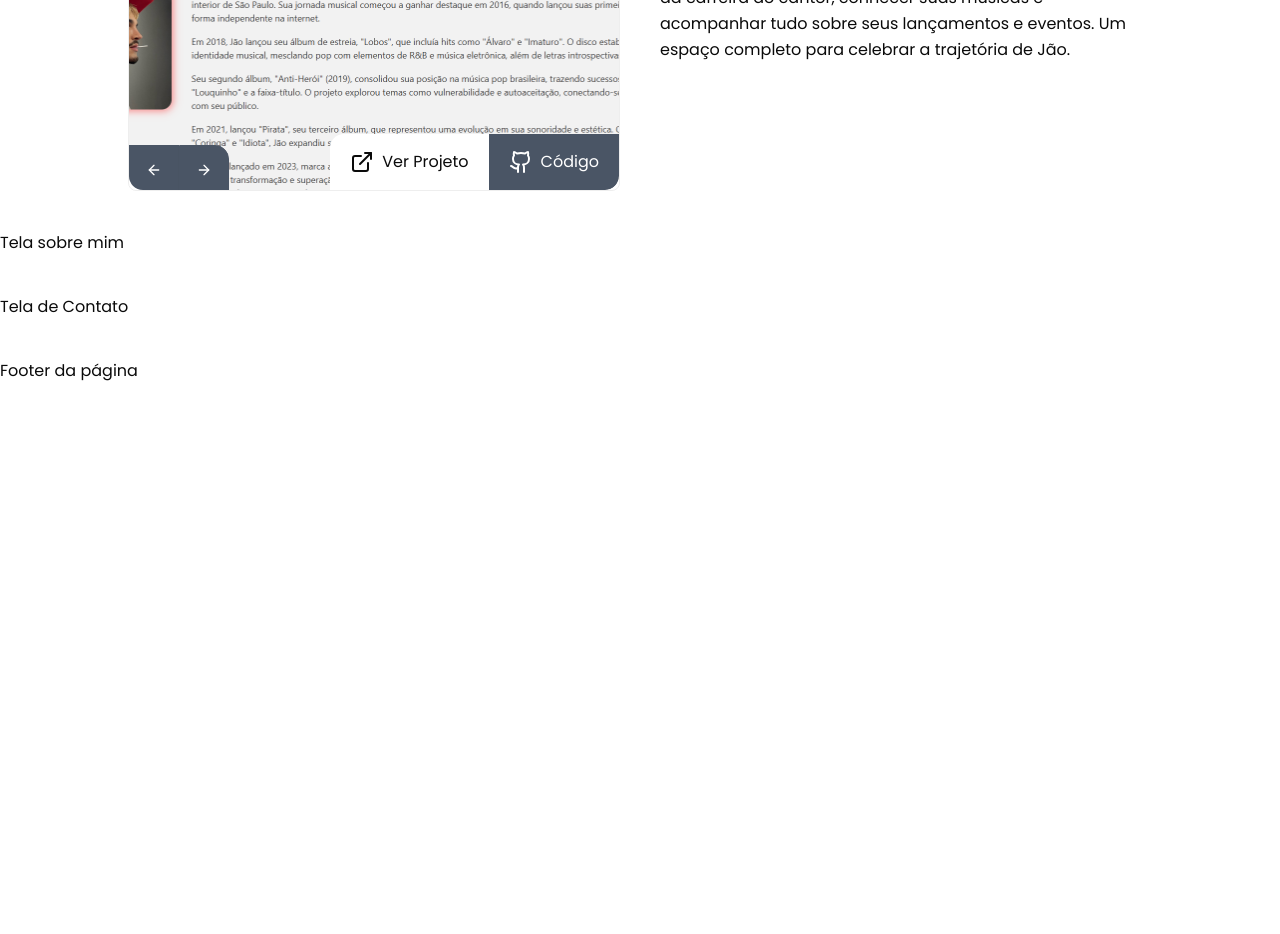
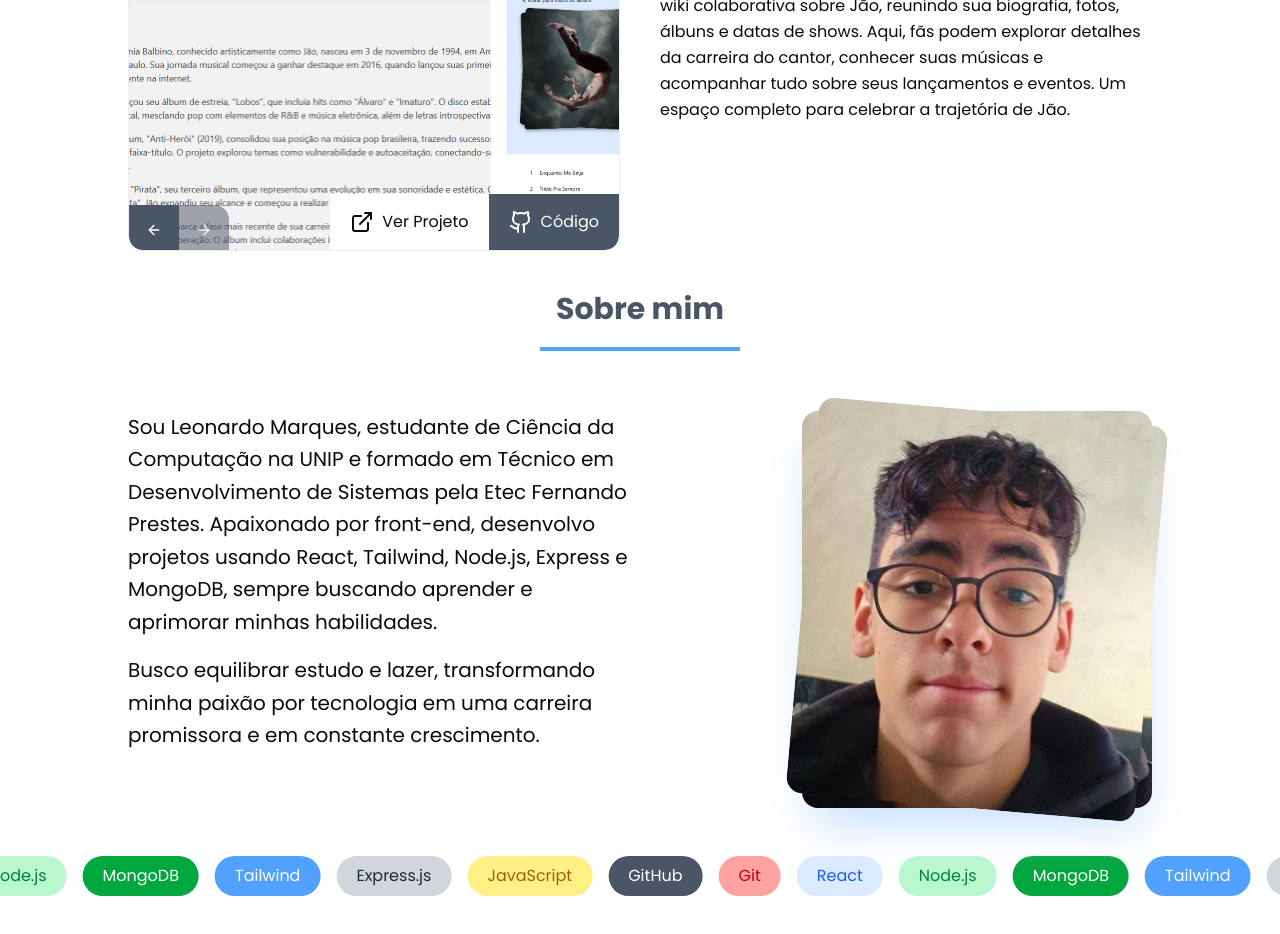
Before and after one commit to LeonardoMarques7/LeonardoDev, a React (Vite) app: page / in a window 1280 px wide. Shown: the part 1840-2774 px from the top of the page. Before the commit the page ends 2223 px from the top, so only its background shows below. Built offline with nearby package versions, Linux system fonts and the light colour scheme.

Commit message:
feat: adicionando secao de sobre mim

```diff
--- a/src/components/About.jsx
+++ b/src/components/About.jsx
@@ -1,7 +1,91 @@
 import React from "react";
+import fotoLeo from "../assets/images/Sobre/fotoLeo.png";
+import { Marquee } from "@/components/magicui/marquee";
+
+const techBadges = [
+	{
+		tech: "React",
+		style: "bg-blue-100 text-blue-600",
+	},
+	{
+		tech: "Node.js",
+		style: "bg-green-200 text-green-700",
+	},
+	{
+		tech: "MongoDB",
+		style: "bg-green-600 text-white",
+	},
+	{
+		tech: "Tailwind",
+		style: "bg-blue-400 text-white",
+	},
+	{
+		tech: "Express.js",
+		style: "bg-gray-300 text-gray-800",
+	},
+	{
+		tech: "JavaScript",
+		style: "bg-yellow-200 text-yellow-700",
+	},
+	{
+		tech: "GitHub",
+		style: "bg-gray-600 text-white",
+	},
+	{
+		tech: "Git",
+		style: "bg-red-300 text-red-700",
+	},
+];
 
 const About = () => {
-	return <div id="Sobre">Tela sobre mim</div>;
+	return (
+		<div id="Sobre" className="min-h-screen relative top-15">
+			{" "}
+			<div className="header__section text-center text-3xl font-bold text-gray-600 flex flex-col gap-5 mb-15">
+				Sobre mim
+				<div className="bg-blue-400 h-1 w-50 mx-auto"></div>
+			</div>
+			<div className="container__sobre flex justify-between  mx-auto  max-w-[80svw]">
+				<div className="texts__sobre max-w-125 text-xl flex flex-col leading-relaxed">
+					<p className="mb-4">
+						Sou Leonardo Marques, estudante de Ciência da Computação na UNIP e
+						formado em Técnico em Desenvolvimento de Sistemas pela Etec Fernando
+						Prestes. Apaixonado por front-end, desenvolvo projetos usando React,
+						Tailwind, Node.js, Express e MongoDB, sempre buscando aprender e
+						aprimorar minhas habilidades.
+					</p>
+					<p>
+						Busco equilibrar estudo e lazer, transformando minha paixão por
+						tecnologia em uma carreira promissora e em constante crescimento.
+					</p>
+				</div>
+				<div className="figure__container relative z-1">
+					<img
+						src={fotoLeo}
+						className="absolute rotate-5 rounded-2xl"
+						alt="Foto de mim (Leonardo Marques)"
+					/>
+					<img
+						src={fotoLeo}
+						alt="Foto de mim (Leonardo Marques)"
+						className="shadow-blue-200 shadow-2xl rounded-2xl"
+					/>
+				</div>
+			</div>
+			<div className="techs__container pt-10">
+				<Marquee className="marquee__tech">
+					{techBadges.map((item, i) => (
+						<li
+							key={i}
+							className={`badge__tech list-none -z-10 px-5 py-2 rounded-full ${item.style}`}
+						>
+							{item.tech}
+						</li>
+					))}
+				</Marquee>
+			</div>
+		</div>
+	);
 };
 
 export default About;
--- /dev/null
+++ b/src/components/Projetos.css
@@ -0,0 +1,59 @@
+
+.actions__projeto {
+    transition: all ease-in-out .5s;
+}
+
+.carroseul__voltar {
+    left: 0px;
+}
+
+.carroseul__proximo {
+    left: 50px;
+}
+
+.carroseul__proximo,
+.carroseul__voltar {
+    position: absolute;
+    cursor: pointer;
+    display: flex;
+    justify-content: center;
+    align-items: center;
+    height: 50px;
+    width: 50px;
+    color: #fff;
+}
+
+.carroseul__proximo:hover,
+.carroseul__voltar:hover {
+    background-color: #1e2939;
+}
+
+@media (width <=960px) {
+    .item__projeto {
+        flex-direction: column;
+    }
+
+    .actions__projeto {
+        position: static;
+    }
+
+    .action__item, .action__link {
+        justify-content: center;
+        align-items: center;
+        width: 100%;
+        font-size: .9rem;
+    }
+
+    .input {
+        font-size: 8px;
+        background-color: #eee;
+    }
+
+    .carroseul__actions {
+        display: none;
+    }
+
+    .item__projeto {
+        max-width: 90svw;
+    }
+}
--- a/src/components/Projetos.jsx
+++ b/src/components/Projetos.jsx
@@ -21,6 +21,8 @@ import imageWiki from "../assets/images/Projetos/imageWiki.png";
 import imageWiki2 from "../assets/images/Projetos/imageWiki2.png";
 import imageWiki3 from "../assets/images/Projetos/imageWiki3.png";
 import imageWiki4 from "../assets/images/Projetos/imageWiki4.png";
+
+import "./Projetos.css";
 
 import { ExternalLink } from "lucide-react";
 import Autoplay from "embla-carousel-autoplay";
@@ -81,7 +83,7 @@ const navItems = [
 			"Um site de streaming de música moderno e responsivo, inspirado no Spotify. Desenvolvido com React.js, JavaScript, HTML, CSS, Tailwind CSS e MongoDB. O projeto foi estruturado para suportar uma lista de músicas royalty-free",
 	},
 	{
-		id: 2,
+		id: 3,
 		image: [imageWiki, imageWiki2, imageWiki3, imageWiki4],
 		title: "Wiki do Artista Jão",
 		linkCode: "https://github.com/LeonardoMarques7/projeto_wiki_jao",
@@ -107,7 +109,7 @@ const navItems = [
 
 const Projetos = () => {
 	return (
-		<section id="Projetos">
+		<section id="Projetos" className="min-h-screen relative top-15">
 			<div className="header__section text-center text-3xl font-bold text-gray-600 flex flex-col gap-5 mb-15">
 				Projeto Selecionados
 				<div className="bg-blue-400 h-1 w-50 mx-auto"></div>
@@ -122,8 +124,8 @@ const Projetos = () => {
 							key={index}
 						>
 							{/* Imagem ocupa metade */}
-							<div className="image__projeto relative flex-1 rounded-xl">
-								<div className="mockup-browser border border-base-300 w-full ">
+							<div className="image__projeto relative flex-1">
+								<div className="mockup-browser border border-base-300 rounded-xl w-full ">
 									<div className="mockup-browser-toolbar">
 										<div className="input">{item.linkDemo}</div>
 									</div>
@@ -150,13 +152,13 @@ const Projetos = () => {
 													>
 														<img
 															src={image}
-															className="w-full h-full object-cover object-center rounded-tr-xl rounded-b-xl"
+															className="w-full h-full object-cover object-center"
 															alt="Print do Projeto"
 														/>
 													</CarouselItem>
 												))}
 											</CarouselContent>
-											<span className="relative min-w-max w-full bottom-5 left-0 z-99 bg-red-100">
+											<span className="carroseul__actions relative min-w-max w-full bottom-5 left-0 z-99">
 												<CarouselPrevious className="carroseul__voltar rounded-none bg-gray-600  !border-gray-600 px-5 py-4" />
 												<CarouselNext className="carroseul__proximo rounded-none rounded-tr-xl bg-gray-600 !border-gray-600 px-5 py-4" />
 											</span>
@@ -167,7 +169,7 @@ const Projetos = () => {
 											<div className="action__item">
 												<a
 													href={item.linkDemo}
-													className="action__link bg-white rounded-tl-xl hover:bg-gray-200 duration-300 transition-all ease-in-out flex gap-2 px-5 py-4"
+													className="action__link bg-white hover:bg-gray-200 duration-300 transition-all ease-in-out flex gap-2 px-5 py-4"
 												>
 													<ExternalLink />
 													Ver Projeto
--- /dev/null
+++ b/src/components/magicui/marquee.tsx
@@ -0,0 +1,73 @@
+import { cn } from "@/lib/utils";
+import { ComponentPropsWithoutRef } from "react";
+
+interface MarqueeProps extends ComponentPropsWithoutRef<"div"> {
+  /**
+   * Optional CSS class name to apply custom styles
+   */
+  className?: string;
+  /**
+   * Whether to reverse the animation direction
+   * @default false
+   */
+  reverse?: boolean;
+  /**
+   * Whether to pause the animation on hover
+   * @default false
+   */
+  pauseOnHover?: boolean;
+  /**
+   * Content to be displayed in the marquee
+   */
+  children: React.ReactNode;
+  /**
+   * Whether to animate vertically instead of horizontally
+   * @default false
+   */
+  vertical?: boolean;
+  /**
+   * Number of times to repeat the content
+   * @default 4
+   */
+  repeat?: number;
+}
+
+export function Marquee({
+  className,
+  reverse = false,
+  pauseOnHover = false,
+  children,
+  vertical = false,
+  repeat = 4,
+  ...props
+}: MarqueeProps) {
+  return (
+    <div
+      {...props}
+      className={cn(
+        "group flex overflow-hidden p-2 [--duration:40s] [--gap:1rem] [gap:var(--gap)]",
+        {
+          "flex-row": !vertical,
+          "flex-col": vertical,
+        },
+        className,
+      )}
+    >
+      {Array(repeat)
+        .fill(0)
+        .map((_, i) => (
+          <div
+            key={i}
+            className={cn("flex shrink-0 justify-around [gap:var(--gap)]", {
+              "animate-marquee flex-row": !vertical,
+              "animate-marquee-vertical flex-col": vertical,
+              "group-hover:[animation-play-state:paused]": pauseOnHover,
+              "[animation-direction:reverse]": reverse,
+            })}
+          >
+            {children}
+          </div>
+        ))}
+    </div>
+  );
+}
--- a/src/index.css
+++ b/src/index.css
@@ -213,6 +213,24 @@
   --color-sidebar-accent-foreground: var(--sidebar-accent-foreground);
   --color-sidebar-border: var(--sidebar-border);
   --color-sidebar-ring: var(--sidebar-ring);
+  --animate-marquee: marquee var(--duration) infinite linear;
+  --animate-marquee-vertical: marquee-vertical var(--duration) linear infinite;
+  @keyframes marquee {
+  from {
+    transform: translateX(0);
+    }
+  to {
+    transform: translateX(calc(-100% - var(--gap)));
+    }
+  }
+  @keyframes marquee-vertical {
+  from {
+    transform: translateY(0);
+    }
+  to {
+    transform: translateY(calc(-100% - var(--gap)));
+    }
+  }
 }
 
 .dark {
```
Also changed, not shown: src/assets/images/Sobre/fotoLeo.png (added).
